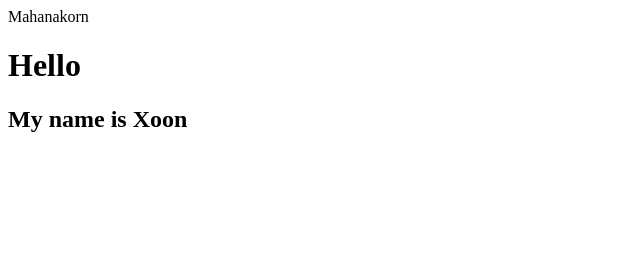
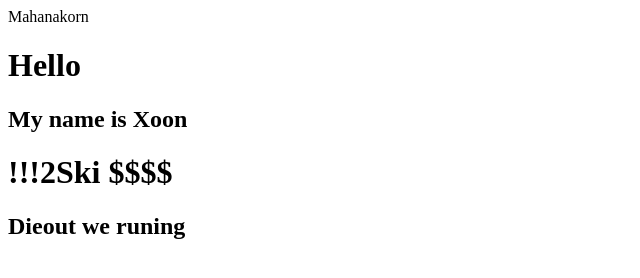
Before and after one commit to Xoon007/Lab2_1, a plain HTML site: page index.html in a window 1280 px wide. Shown: the whole page, without its empty margins (0-640 px from the left). Drawn offline with Linux system fonts and the light colour scheme.

Commit message:
Update index.html

```diff
--- a/index.html
+++ b/index.html
@@ -3,5 +3,8 @@
     <body>
         <h1>Hello</h1>
         <h2>My name is Xoon</h2>
+
+        <h1>!!!2Ski $$$$</h1>
+        <h2>Dieout we runing</h2>
     </body>
 </html>
```
